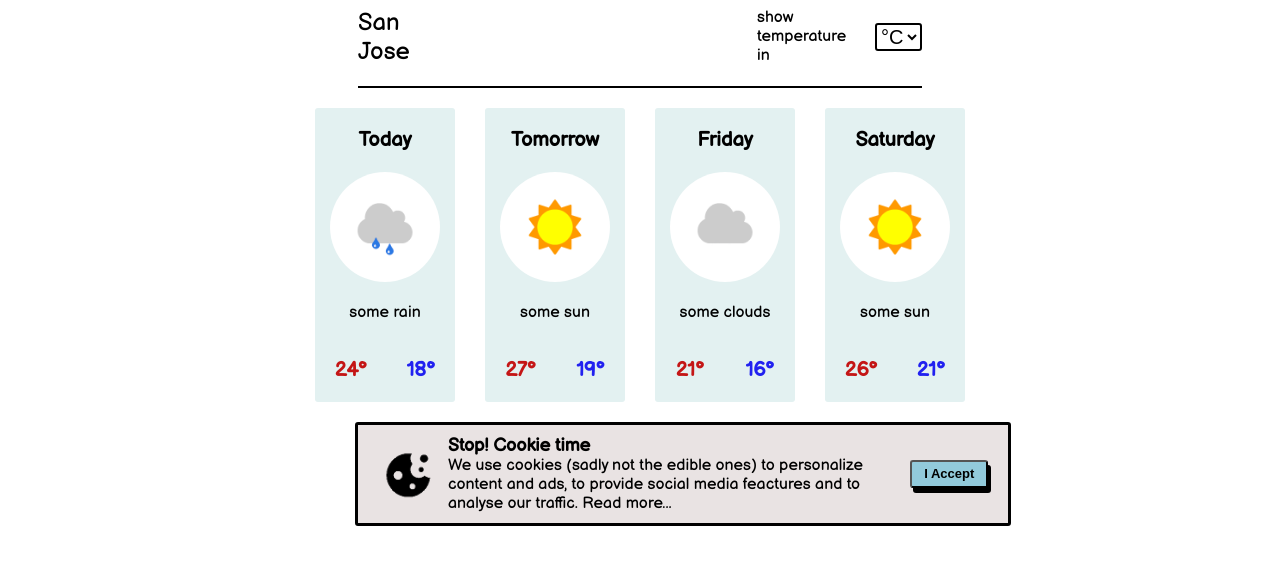
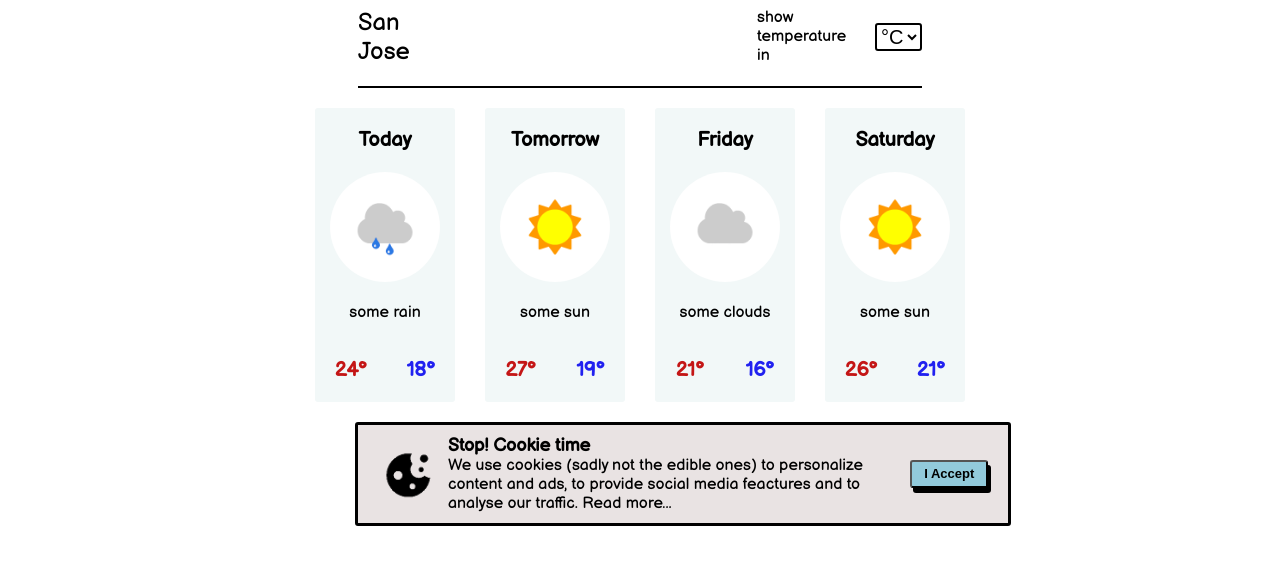
Before and after one commit to AMontoya224/tiempoDojo, a plain HTML site: page index.html in a window 1280 px wide. Shown: the part 92-656 px from the top of the page. Drawn offline with Linux system fonts and the light colour scheme; a web font is replaced by a local one.

Commit message:
Update style.css

```diff
--- a/style.css
+++ b/style.css
@@ -69,10 +69,14 @@ body{
 
 .contenedor-3{
     width: 140px;
-    background-color: rgb(227, 241, 241);
+    background-color: rgb(242, 248, 248);
     border-radius: 3px;
     margin: 20px 15px;
     text-align: center;
+}
+
+.contenedor-3:hover{
+    background-color: rgb(183, 219, 219);
 }
 
 .contenedor-4{
```
